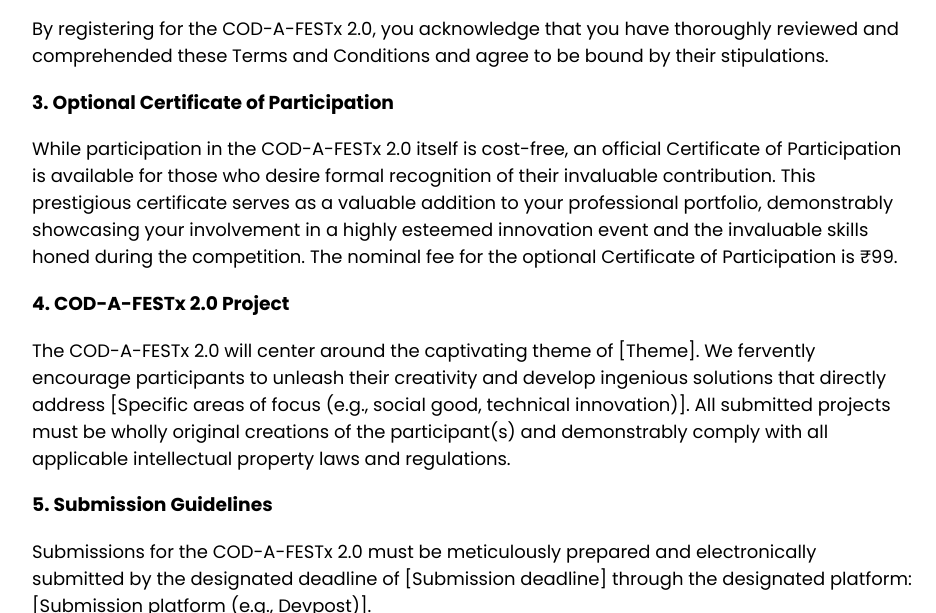
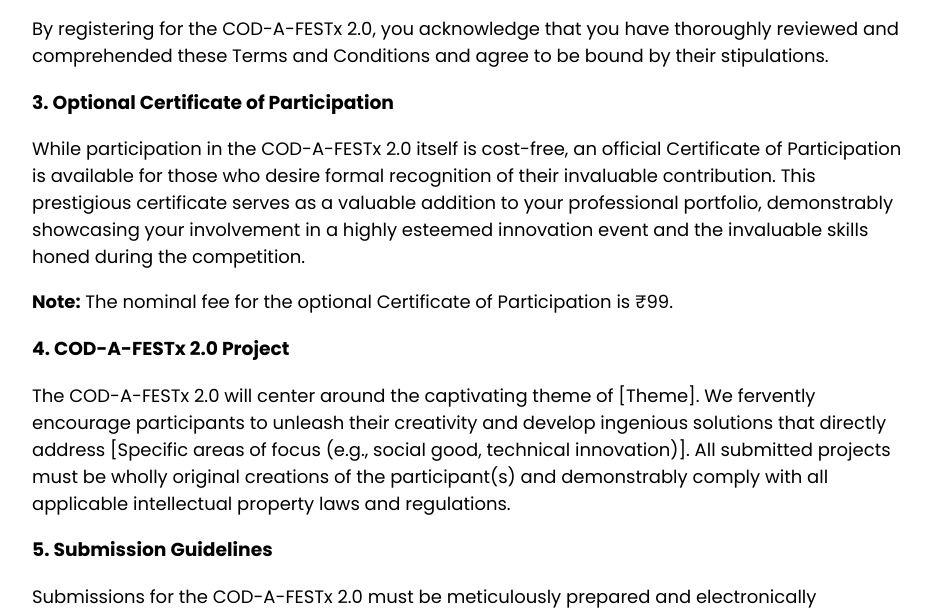
Before and after one commit to v-ishnu/COD-A-FESTx2.0, a plain HTML site: page index.html in a window 1280 px wide. Shown: the part 487-1100 px from the top of the page, without its empty margins (168-1104 px from the left). Drawn offline with Linux system fonts and the light colour scheme.

Commit message:
Update index.html

```diff
--- a/index.html
+++ b/index.html
@@ -19,13 +19,14 @@
 
 <h3>2. Registration </h3>
 
-<p>Participation in the <b>COD-A-FESTx 2.0</b> is entirely free. We champion inclusivity and believe that financial constraints should not impede participation in such a transformative event. Registration can be conveniently completed online at the following link: <a href="https://forms.gle/NKDJmi3fk8zznuqF9">Register Yourself</a>. The registration deadline is <b>11th April, 2024</b>.</p>
+<p>Participation in the <b>COD-A-FESTx 2.0</b> is entirely free. We champion inclusivity and believe that financial constraints should not impede participation in such a transformative event. <br> Registration can be conveniently completed online at the following link: <a href="https://forms.gle/NKDJmi3fk8zznuqF9">Register Yourself</a>. The registration deadline is <b>11th April, 2024</b>.</p>
 
 <p>By registering for the COD-A-FESTx 2.0, you acknowledge that you have thoroughly reviewed and comprehended these Terms and Conditions and agree to be bound by their stipulations.</p>
 
 <h3>3. Optional Certificate of Participation </h3>
 
-<p>While participation in the COD-A-FESTx 2.0 itself is cost-free, an official Certificate of Participation is available for those who desire formal recognition of their invaluable contribution.  This prestigious certificate serves as a valuable addition to your professional portfolio, demonstrably showcasing your involvement in a highly esteemed innovation event and the invaluable skills honed during the competition. The nominal fee for the optional Certificate of Participation is ₹99.</p>
+<p>While participation in the COD-A-FESTx 2.0 itself is cost-free, an official Certificate of Participation is available for those who desire formal recognition of their invaluable contribution.  This prestigious certificate serves as a valuable addition to your professional portfolio, demonstrably showcasing your involvement in a highly esteemed innovation event and the invaluable skills honed during the competition.
+<p><strong>Note:</strong> The nominal fee for the optional Certificate of Participation is ₹99.</p>
 
 <h3>4. COD-A-FESTx 2.0 Project </h3>
 
```
